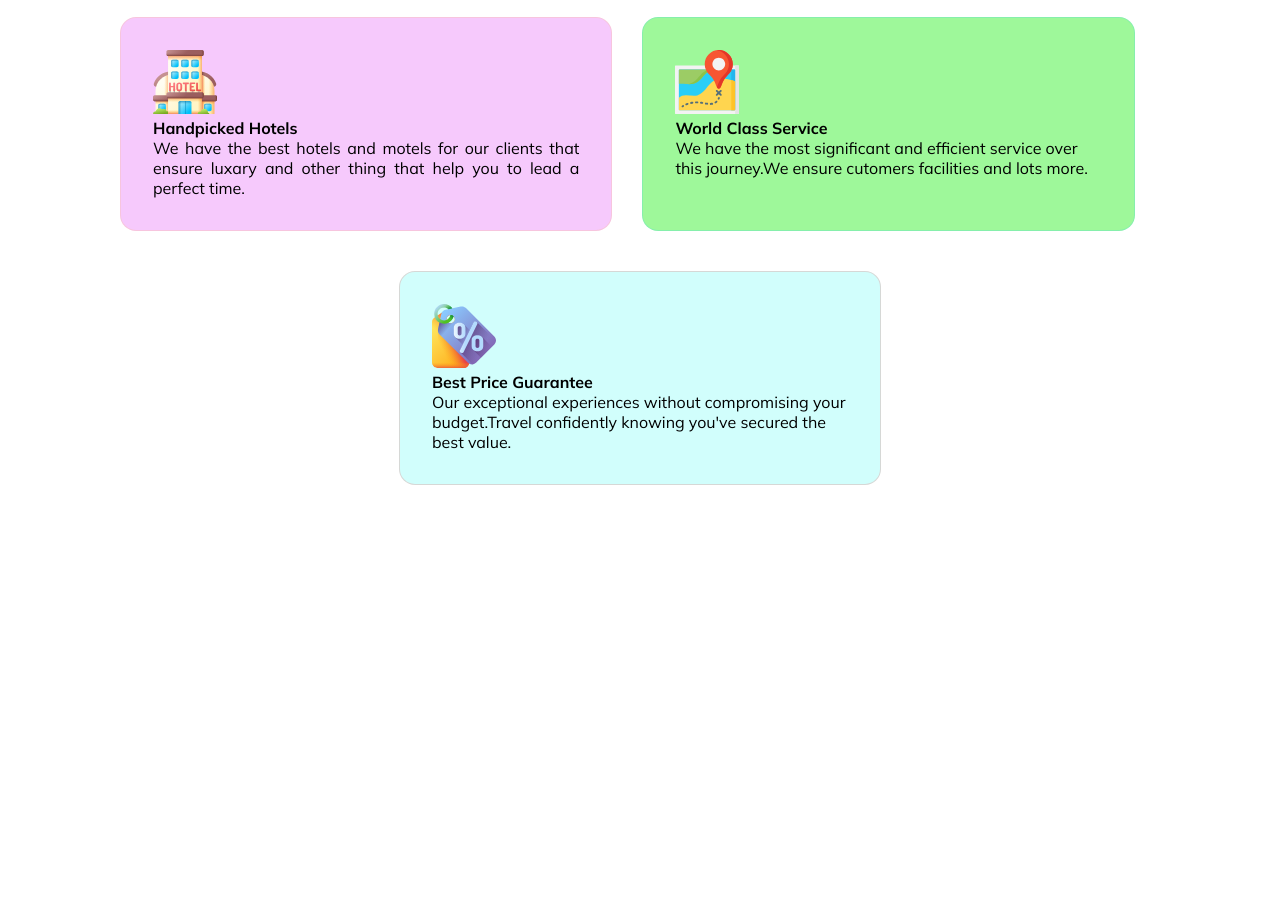
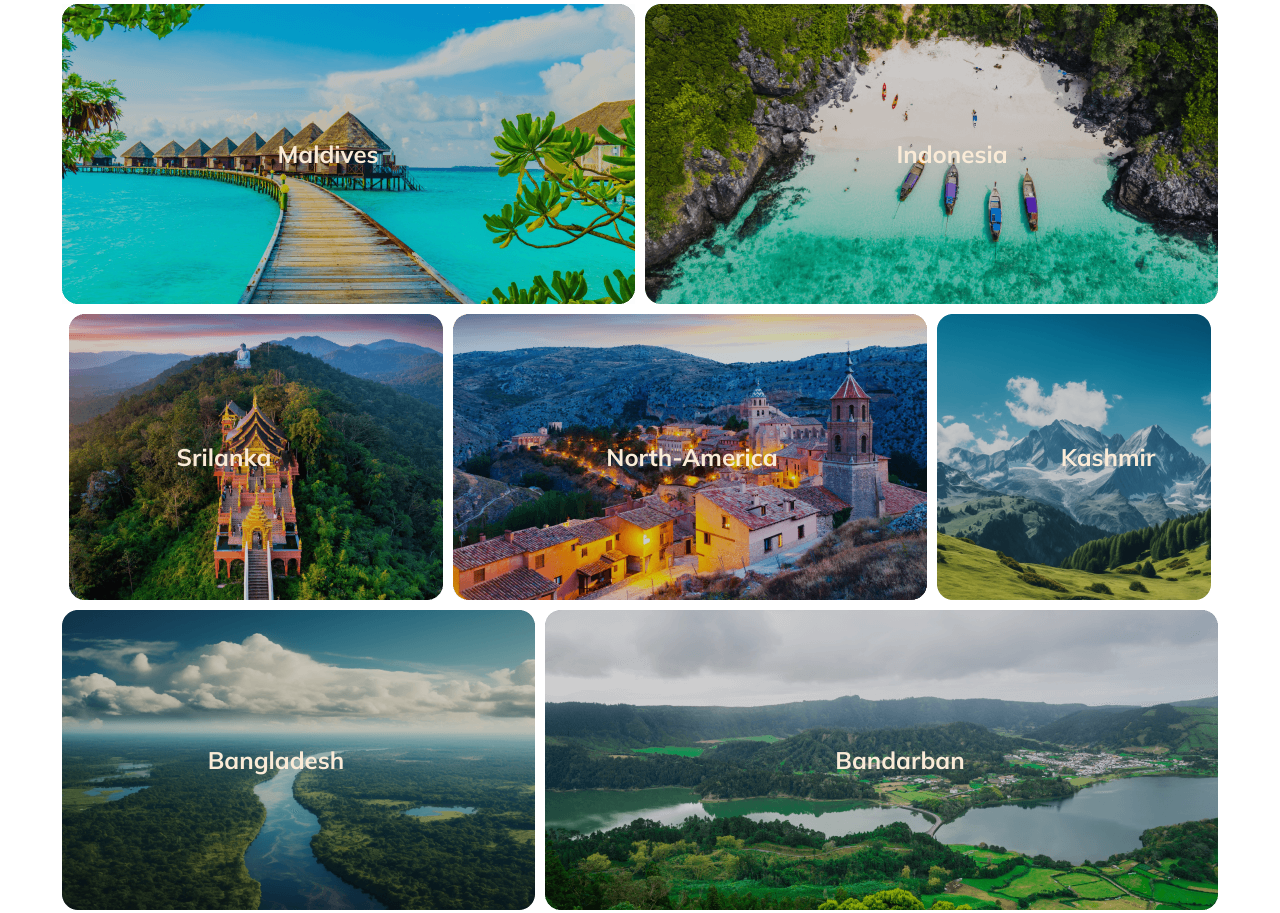
Before and after one commit to Sadat006/travel-web-b49, a plain HTML site: page index.html in a window 1280 px wide. Shown: the part 1334-2247 px from the top of the page. Before the commit the page ends 1869 px from the top, so only its background shows below. Drawn offline with Linux system fonts and the light colour scheme.

Commit message:
new section added and resposived

```diff
--- a/index.html
+++ b/index.html
@@ -86,7 +86,7 @@
         </div>
       </section>
       <!-- new section starts -->
-      <!-- <section class="Your-Destinations">
+      <section class="Your-Destinations">
         <div class="textContent">
           <h1>Choose Your Destination</h1>
           <p>
@@ -94,8 +94,30 @@
             images and choose from a curated list of breathtaking scenes.
           </p>
         </div>
-      </section> -->
-      <!-- auto -->
+        <div class="imgcont">
+          <img src="assets/Rectangle 5.png" alt="img">
+          <h1 class="Maldives">Maldives</h1>
+            <h1 class="Indonesia">Indonesia</h1>
+            <img src="assets/Rectangle 8.png" alt="">
+        </div>
+        <div class="imgcont">
+          <h2 class="Sri">Srilanka</h2>
+          <h2 class="NorAm">North-America</h2>
+          <h2 class="Kash">Kashmir</h2>
+          <img src="assets/Rectangle 6.png" alt="">
+          <img src="assets/Rectangle 7.png" alt="">
+          <img src="assets/Rectangle 9.png" alt="">
+        </div>
+        <div class="imgcont">
+          <h2 class="Bdb">Bandarban</h2>
+          <h2 class="Bd">Bangladesh</h2>
+          <img src="assets/Rectangle 11.png" alt="">
+          <img src="assets/Rectangle 10.png" alt="">
+        </div>
+
+
+      </section>
+
 
       <section class="why-choose-us">
         <div class="text-segment">
--- a/style.css
+++ b/style.css
@@ -209,6 +209,7 @@ nav .left-section {
 }
 
 /* Destinations style */
+
 .Your-Destinations {
   margin-top: 40px;
 }
@@ -229,11 +230,88 @@ nav .left-section {
   font-weight: 400;
   line-height: 1.6rem;
 }
-/* this secionis  */
-/* sdklfsjkdfhasjkldf */
+.imgcont {
+  display: flex;
+  justify-content: center;
+  gap: 10px;
+  margin-top: 10px;
+  position: relative;
+}
+.imgcont img {
+  width: 100%;
+}
+.imgcont .Maldives {
+  color: antiquewhite;
+  position: absolute;
+  top: 50%;
+  left: 20%;
+  transform: translate(-50%, -50%);
+}
+.Indonesia {
+  position: absolute;
+  color: antiquewhite;
+  top: 50%;
+  left: 80%;
+  transform: translate(-50%, -50%);
+}
+.Sri {
+  position: absolute;
+  color: antiquewhite;
+  top: 50%;
+  left: 10%;
+  transform: translate(-50%, -50%);
+}
+.NorAm {
+  position: absolute;
+  color: antiquewhite;
+  top: 50%;
+  left: 55%;
+  transform: translate(-50%, -50%);
+}
+.Kash {
+  position: absolute;
+  color: antiquewhite;
+  top: 50%;
+  left: 95%;
+  transform: translate(-50%, -50%);
+}
+.Bdb {
+  position: absolute;
+  color: antiquewhite;
+  top: 50%;
+  left: 75%;
+  transform: translate(-50%, -50%);
+}
+.Bd {
+  position: absolute;
+  color: antiquewhite;
+  top: 50%;
+  left: 15%;
+  transform: translate(-50%, -50%);
+  /* }responsive styles */
+}
+@media screen and (max-width: 600px) {
+  .imgcont {
+    flex-direction: column;
+    margin: auto;
+  }
+  .imgcont img {
+    max-height: 200px;
+    margin: auto;
+  }
+  .Indonesia,
+  .Sri,
+  .Bd,
+  .Bdb,
+  .Maldives,
+  .NorAm,
+  .Kash {
+    display: none;
+  }
+}
+
 /* Why choose us */
-.why-choose-us {
-}
+
 .text-segment {
   max-width: 500px;
   text-align: center;
@@ -287,11 +365,12 @@ nav .left-section {
   .Our-options {
     flex-direction: row;
   }
-  .Our-options .item01 ,.item02 ,.item03{
+  .Our-options .item01,
+  .item02,
+  .item03 {
     width: 100%;
-    padding: auto ;
+    padding: auto;
   }
 }
 
-
-/* new sections styles */
+/* new section styles */
```
